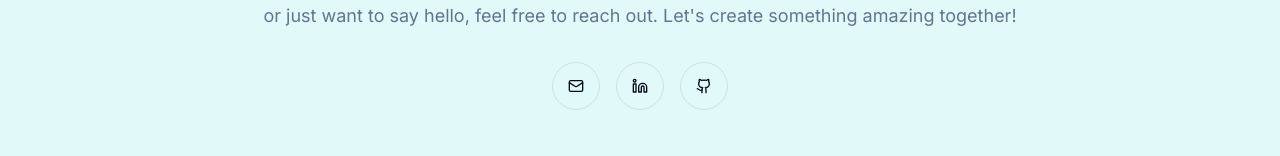
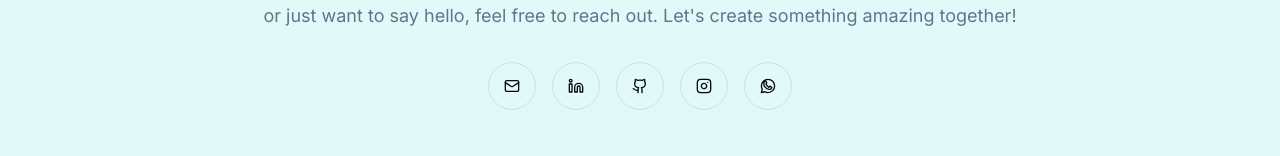
Before and after one commit to sudharshan41/Mohan-Kumar, a Next.js app: page / in a window 1280 px wide. Shown: the part 2888-3044 px from the top of the page. Built offline with nearby package versions, Linux system fonts and the light colour scheme.

Commit message:
Make the following changes:
,

Find this element:

  <div class="mt-8 f

```diff
--- a/src/components/contact-section.tsx
+++ b/src/components/contact-section.tsx
@@ -1,11 +1,29 @@
 import { Button } from "@/components/ui/button";
-import { Github, Linkedin, Mail } from "lucide-react";
+import { Github, Linkedin, Mail, Instagram } from "lucide-react";
 import Link from "next/link";
+
+const WhatsAppIcon = (props: React.SVGProps<SVGSVGElement>) => (
+  <svg
+    {...props}
+    xmlns="http://www.w3.org/2000/svg"
+    viewBox="0 0 24 24"
+    fill="none"
+    stroke="currentColor"
+    strokeWidth="2"
+    strokeLinecap="round"
+    strokeLinejoin="round"
+  >
+    <path d="M12.04 2c-5.46 0-9.91 4.45-9.91 9.91 0 1.75.46 3.45 1.32 4.95L2 22l5.25-1.38c1.45.79 3.08 1.21 4.79 1.21h.01c5.46 0 9.91-4.45 9.91-9.91s-4.45-9.91-9.91-9.91zM17.15 14.24c-.18-.28-.66-1.32-1.3-1.6-.64-.28-1.11-.28-1.29-.18s-.66.66-.84 1.11c-.18.46-.37.55-.66.28-.28-.28-1.2-1.11-2.28-2.19-.84-.84-1.48-1.85-1.66-2.19-.18-.37-.02-.55.16-.73.17-.17.37-.46.55-.64.18-.18.28-.37.18-.64s-.66-1.57-.93-2.19c-.28-.64-.55-.55-.73-.55h-.55c-.18 0-.46.09-.73.37-.28.28-.93.93-1.11 2.19s-.18 2.59.09 3.51c.28.93 1.11 2.49 2.68 4.05 1.57 1.57 2.96 2.03 4.14 2.19 1.18.18 2.28.09 3.05-.37.78-.46 1.38-1.38 1.57-1.85.18-.46.09-.84-.09-1.11z" />
+  </svg>
+);
+
 
 const socialLinks = [
   { name: "Email", icon: Mail, url: "mailto:hello@example.com" },
   { name: "LinkedIn", icon: Linkedin, url: "https://linkedin.com/in/yourprofile" },
   { name: "GitHub", icon: Github, url: "https://github.com/yourprofile" },
+  { name: "Instagram", icon: Instagram, url: "https://instagram.com/yourprofile" },
+  { name: "WhatsApp", icon: WhatsAppIcon, url: "https://wa.me/yournumber" },
 ];
 
 export default function ContactSection() {
@@ -17,7 +35,7 @@ export default function ContactSection() {
           <p className="text-lg text-muted-foreground mt-4">
             I&apos;m currently open to new opportunities and collaborations. If you have a project in mind or just want to say hello, feel free to reach out. Let&apos;s create something amazing together!
           </p>
-          <div className="mt-8 flex justify-center gap-4">
+          <div className="mt-8 flex justify-center gap-4 flex-wrap">
             {socialLinks.map((link) => (
               <Button key={link.name} asChild variant="outline" size="icon" className="w-12 h-12 rounded-full">
                 <Link href={link.url} target="_blank" rel="noopener noreferrer" aria-label={link.name}>
```
